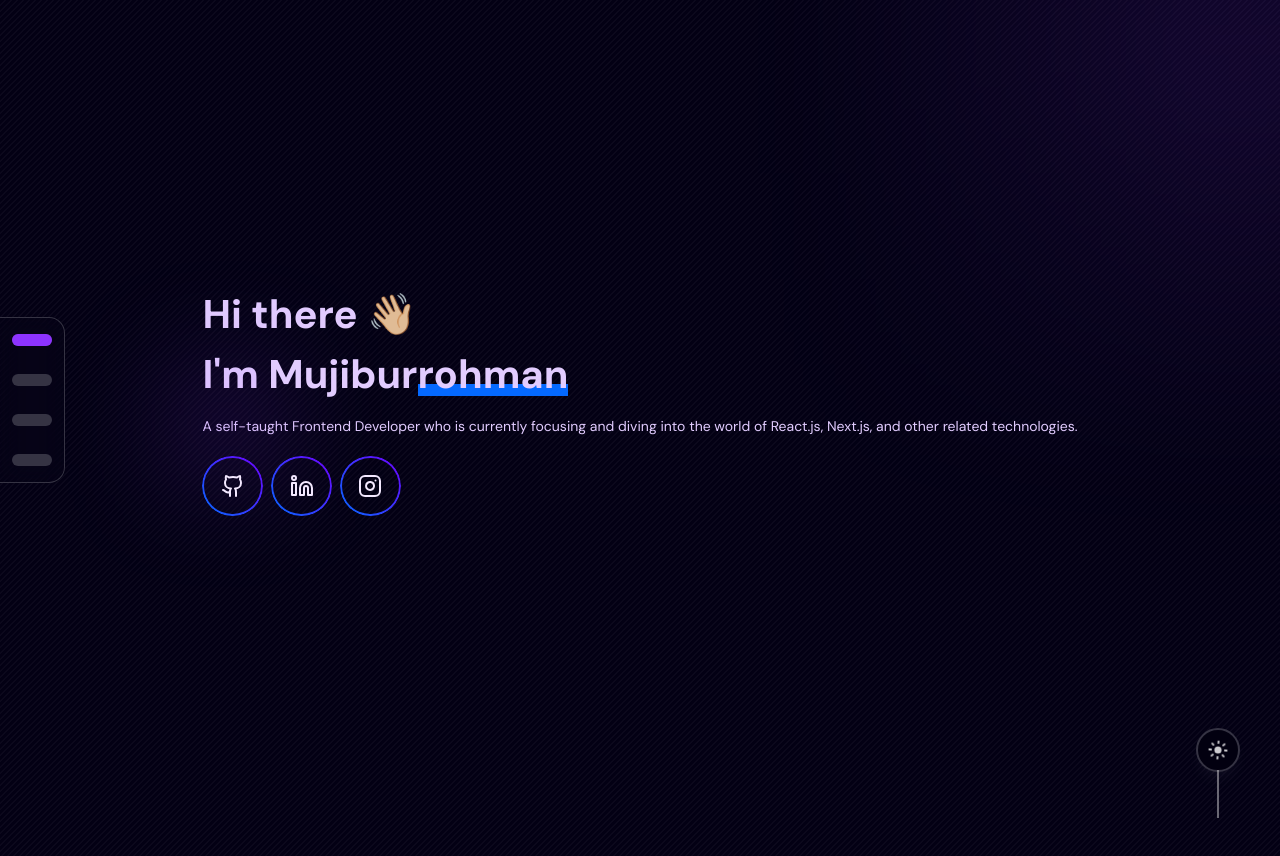
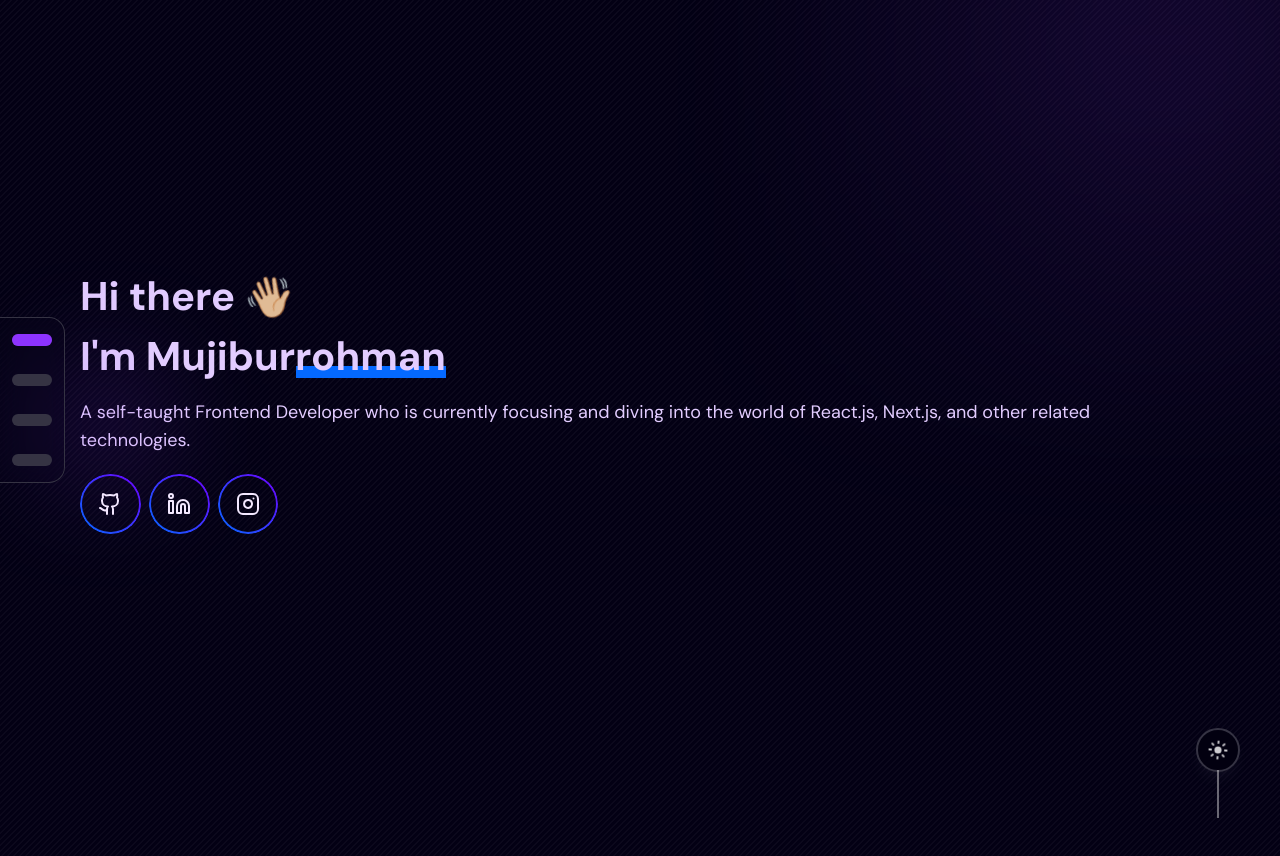
Before and after one commit to mujibur-rohman/mujiburrohman, a Next.js app: page / in a window 1280 px wide. Shown: the top 856 px of the page. Built offline with nearby package versions, Linux system fonts and the light colour scheme.

Commit message:
completed hero

```diff
--- a/src/components/pages/hero.tsx
+++ b/src/components/pages/hero.tsx
@@ -3,6 +3,18 @@ import { motion } from "framer-motion";
 import { GithubIcon, LinkedinIcon, InstagramIcon } from "lucide-react";
 
 type Props = {};
+
+const transition = (delay?: number) => ({
+  duration: 0.4,
+  ease: [0, 0.71, 0.2, 1.01],
+  scale: {
+    type: "spring",
+    damping: 5,
+    stiffness: 100,
+    restDelta: 0.001,
+  },
+  delay,
+});
 
 function Hero({}: Props) {
   const { ref } = useInView({ threshold: 0.6 });
@@ -13,24 +25,65 @@ function Hero({}: Props) {
       className="relative min-h-screen flex justify-center items-center"
     >
       <div className="absolute -right-10 -top-10 w-[10rem] h-[10rem] blur-[10rem] bg-primary-purple-400" />
-      <div className="relative flex flex-col gap-3 items-start font-bold px-10">
+      <div className="relative flex flex-col gap-3 items-start font-bold">
         <div className="absolute top-[50%] w-12 h-12 md:w-15 md:h-15 blur-3xl bg-primary-purple-400" />
         <div>
-          <h1 className="text-[2rem] md:text-[2.5rem]">
-            Hi there <span>&#128075;&#127996;</span>
-          </h1>
-          <h1 className="text-[2rem] md:text-[2.5rem]">
+          <motion.h1
+            initial={{ opacity: 0, y: 100 }}
+            animate={{
+              opacity: 1,
+              y: [10, -3, 0],
+            }}
+            transition={transition()}
+            className="text-[2rem] md:text-[2.5rem]"
+          >
+            Hi there{" "}
+            <motion.span
+              className="inline-block"
+              animate={{
+                rotate: [0, 25, 15, 25, 0],
+                transition: { repeat: Infinity, repeatDelay: 1.3, delay: 1.8 },
+              }}
+            >
+              &#128075;&#127996;
+            </motion.span>
+          </motion.h1>
+          <motion.h1
+            initial={{ opacity: 0, y: 100 }}
+            animate={{
+              opacity: 1,
+              y: [10, -3, 0],
+            }}
+            transition={transition(0.5)}
+            className="text-[2rem] md:text-[2.5rem]"
+          >
             I'm{" "}
             <span className="relative before:right-0 before:bottom-1 before:content-[''] before:block before:absolute before:w-[50%] before:h-3 before:bg-primary-blue-300 dark:before:bg-primary-blue-500">
               <motion.span className="relative">Mujiburrohman</motion.span>
             </span>
-          </h1>
+          </motion.h1>
         </div>
-        <h1 className="font-normal text-sm md:text-md">
+        <motion.h1
+          initial={{ opacity: 0, y: 100 }}
+          animate={{
+            opacity: 1,
+            y: [10, -3, 0],
+          }}
+          transition={transition(1)}
+          className="font-normal text-sm md:text-lg"
+        >
           A self-taught Frontend Developer who is currently focusing and diving
           into the world of React.js, Next.js, and other related technologies.
-        </h1>
-        <div className="flex gap-2 mt-2">
+        </motion.h1>
+        <motion.div
+          initial={{ opacity: 0, scale: 0 }}
+          animate={{
+            opacity: 1,
+            scale: [0.2, 1],
+          }}
+          transition={transition(1.4)}
+          className="flex gap-2 mt-2"
+        >
           <motion.div
             whileTap={{ scale: 1.1 }}
             className="border-gradient cursor-pointer inline-block rounded-full p-2 dark:p-3 md:p-4 dark:md:p-[1.15rem] transition-colors hover:bg-blue-500/30"
@@ -49,7 +102,7 @@ function Hero({}: Props) {
           >
             <InstagramIcon className="text-blue-500 dark:text-purple-100" />
           </motion.div>
-        </div>
+        </motion.div>
       </div>
     </section>
   );
--- a/src/pages/index.tsx
+++ b/src/pages/index.tsx
@@ -18,7 +18,7 @@ export default function Home() {
       <DesktopNavigation inSection={section} />
       <div
         id="layout"
-        className="bg-neutral-light-500 transition-colors dark:bg-neutral-500 text-neutral-500 dark:text-primary-purple-100"
+        className="bg-neutral-light-500 transition-colors dark:bg-neutral-500 text-neutral-500 dark:text-primary-purple-100 px-10 md:px-20"
       >
         <Hero />
         <About />
```
